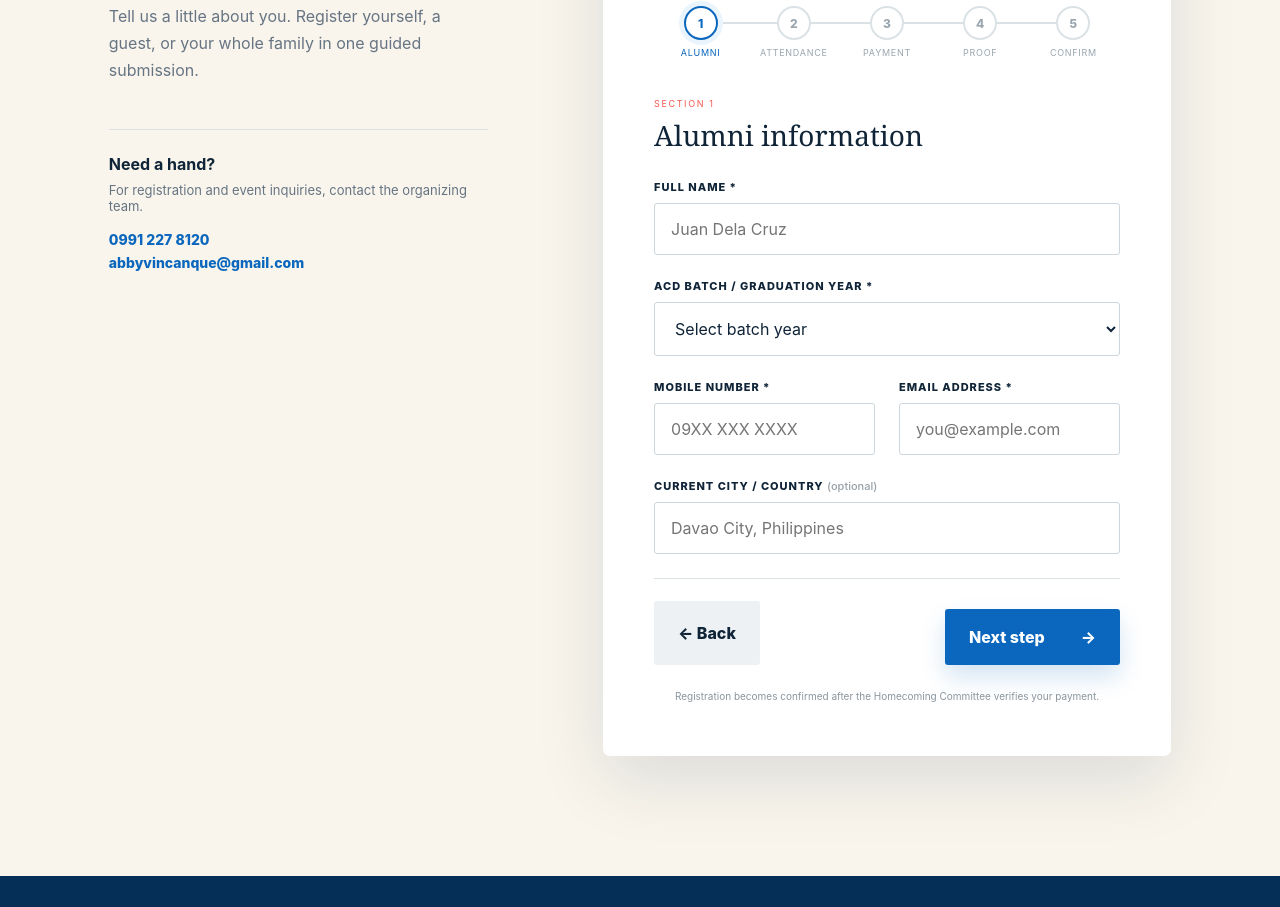
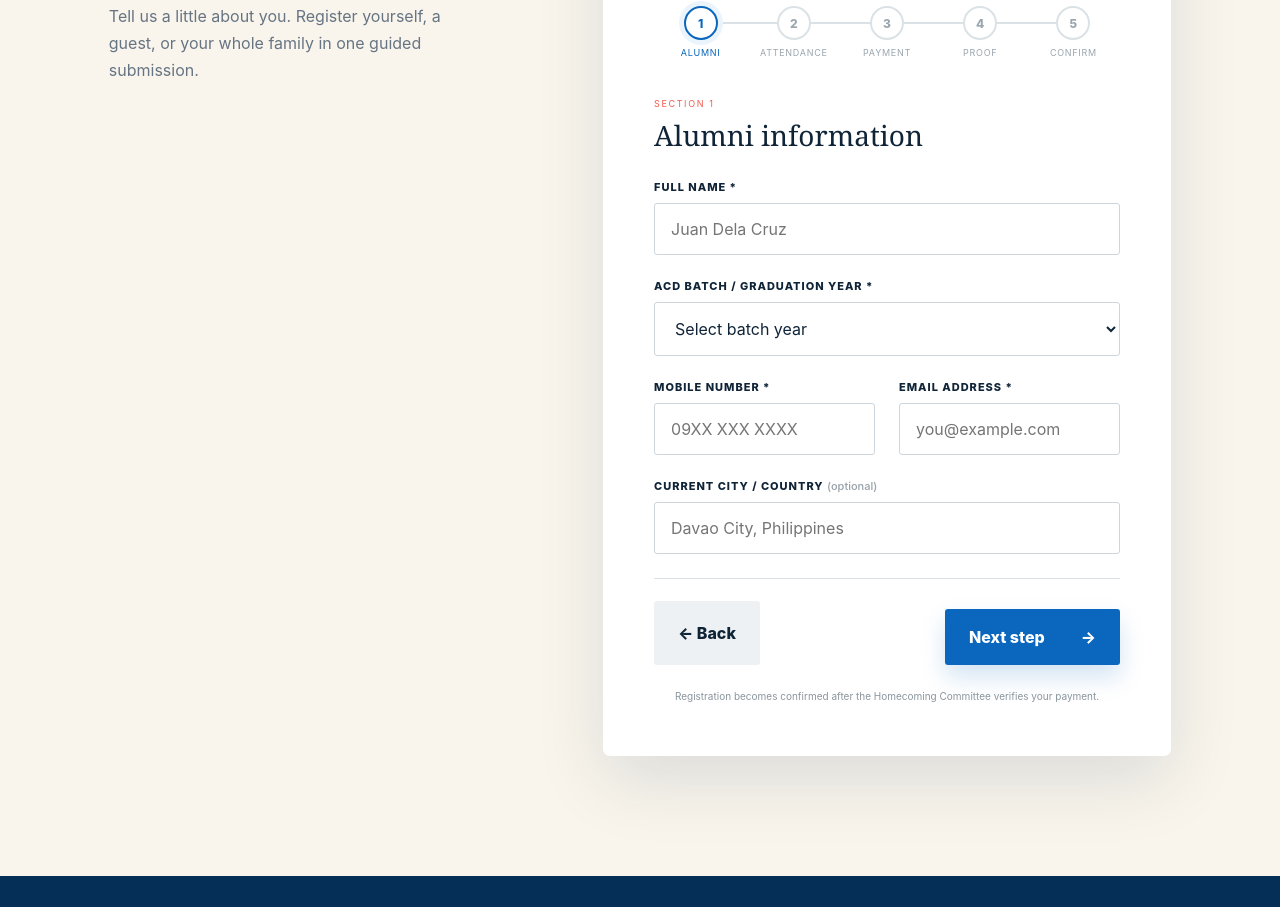
Before and after one commit to druix26/acdhomecoming2026, a website: page index.html in a window 1280 px wide. Shown: the part 2794-3701 px from the top of the page. Drawn offline with Linux system fonts and the light colour scheme.

Commit message:
refactor: remove registration contact card

```diff
--- a/index.html
+++ b/index.html
@@ -100,12 +100,6 @@
           <p class="kicker">Registration</p>
           <h2>Your homecoming starts here.</h2>
           <p>Tell us a little about you. Register yourself, a guest, or your whole family in one guided submission.</p>
-          <div class="help-card">
-            <strong>Need a hand?</strong>
-            <p>For registration and event inquiries, contact the organizing team.</p>
-            <a href="tel:+639912278120">0991 227 8120</a>
-            <a href="mailto:abbyvincanque@gmail.com">abbyvincanque@gmail.com</a>
-          </div>
         </div>
 
         <form id="registration-form" novalidate>
```
